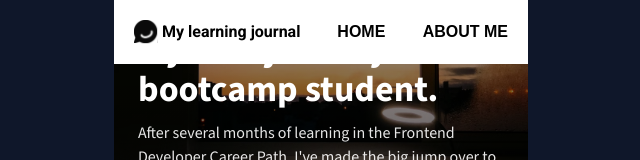
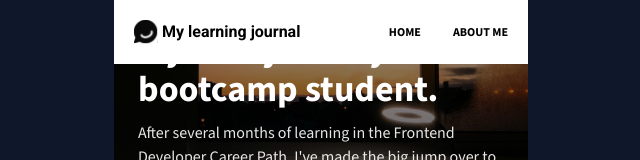
Before and after one commit to DarrickFauvel/my-learning-journal-solo-scrimba-250119, a Next.js app: page / in a window 1280 px wide. Shown: the top 160 px of the page, without its empty margins (319-959 px from the left). Built offline with nearby package versions, Linux system fonts and the light colour scheme.

Commit message:
Set font family, font size, and flex gap

```diff
--- a/components/header.tsx
+++ b/components/header.tsx
@@ -10,7 +10,7 @@ export default function Header() {
       </Link>
 
       <nav>
-        <ul className="grid grid-cols-2 uppercase">
+        <ul className="flex gap-8 uppercase text-xs font-[family-name:var(--font-source-sans-3)] mt-1">
           <li>
             <Link href="/">Home</Link>
           </li>
```
